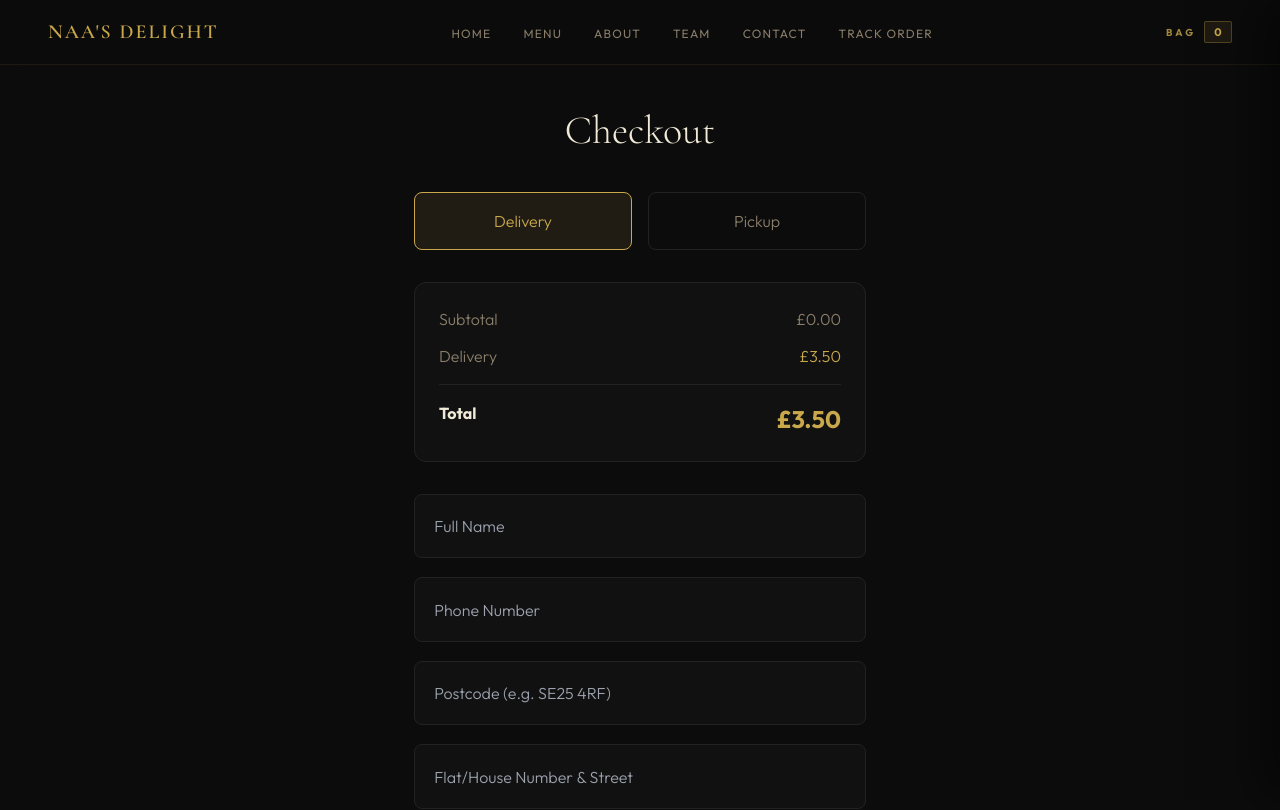
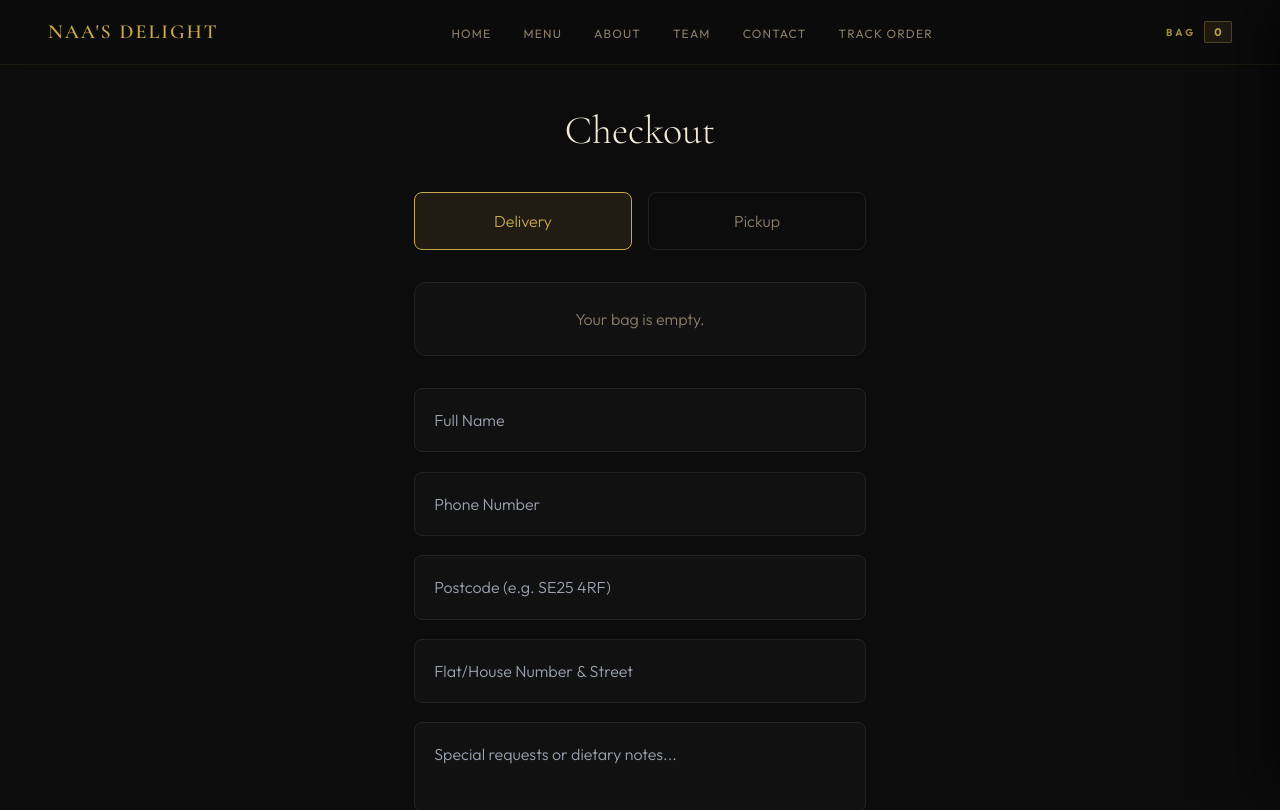
Before and after one commit to BenjaminTorto/naas-delight, a React (Vite) app: page /checkout in a window 1280 px wide. Shown: the top 810 px of the page. Built offline with nearby package versions, Linux system fonts and the light colour scheme.

Commit message:
feat: upgrade checkout logic with resilient WhatsApp redirect

```diff
--- a/src/pages/Checkout.jsx
+++ b/src/pages/Checkout.jsx
@@ -4,6 +4,7 @@ import { useNavigate } from 'react-router-dom';
 import { supabase } from '../lib/supabase';
 
 const KITCHEN_ADDRESS = "25 Grasmere Road, London SE25 4RF";
+const WHATSAPP_NUMBER = "447833698693";
 
 const Checkout = () => {
   const { cart, cartTotal } = useCart();
@@ -12,33 +13,35 @@ const Checkout = () => {
   const [serviceMethod, setServiceMethod] = useState('delivery');
 
   const [formData, setFormData] = useState({
-    name: '', email: '', phone: '', address: '', postcode: '', instructions: ''
+    name: '',
+    phone: '',
+    address: '',
+    postcode: '',
+    instructions: '',
   });
 
-  // DELIVERY FEE LOGIC BASED ON LONDON POSTCODES
   const calculateFee = () => {
     if (serviceMethod === 'pickup') return 0;
-
     const pc = formData.postcode.toUpperCase().trim();
-    if (!pc) return 3.50; // Default
-
-    if (pc.startsWith('SE25')) return 3.50; // Local (South Norwood)
-    if (pc.startsWith('SE20') || pc.startsWith('SE27') || pc.startsWith('CR0')) return 5.50; // Nearby
-    return 8.50; // Wider South London
+    if (!pc) return 3.50;
+    if (pc.startsWith('SE25')) return 3.50;
+    if (pc.startsWith('SE20') || pc.startsWith('SE27') || pc.startsWith('CR0')) return 5.50;
+    return 8.50;
   };
 
   const deliveryFee = calculateFee();
   const finalTotal = cartTotal + deliveryFee;
-  const WHATSAPP_NUMBER = "447833698693";
 
   const handleInputChange = (e) => {
     setFormData({ ...formData, [e.target.name]: e.target.value });
   };
 
   const generateWhatsAppUrl = (orderId) => {
-    let text = `*NEW ORDER: Naa's Delight*\nID: #${orderId}\n`;
+    let text = `*NEW ORDER — Naa's Delight*\n`;
+    text += `*Order ID:* #${orderId}\n`;
     text += `*Method:* ${serviceMethod.toUpperCase()}\n\n`;
-    text += `*Customer:* ${formData.name}\n*Phone:* ${formData.phone}\n`;
+    text += `*Customer:* ${formData.name}\n`;
+    text += `*Phone:* ${formData.phone}\n`;
 
     if (serviceMethod === 'delivery') {
       text += `*Address:* ${formData.address}, ${formData.postcode}\n`;
@@ -46,56 +49,93 @@ const Checkout = () => {
       text += `*Pickup from:* ${KITCHEN_ADDRESS}\n`;
     }
 
-    text += `\n*Items:*\n` + cart.map(i => `- ${i.quantity}x ${i.name}`).join('\n');
-    text += `\n\n*Subtotal:* £${cartTotal.toFixed(2)}\n`;
-    text += `*Delivery:* £${deliveryFee.toFixed(2)}\n`;
-    text += `*TOTAL: £${finalTotal.toFixed(2)}*`;
+    if (formData.instructions) {
+      text += `*Notes:* ${formData.instructions}\n`;
+    }
+
+    text += `\n*Items:*\n`;
+    text += cart.map(i => `- ${i.quantity}x ${i.name}`).join('\n');
+    text += `\n\n*Subtotal:* £${cartTotal.toFixed(2)}`;
+    text += `\n*${serviceMethod === 'pickup' ? 'Pickup' : 'Delivery'}:* ${deliveryFee === 0 ? 'FREE' : `£${deliveryFee.toFixed(2)}`}`;
+    text += `\n*TOTAL: £${finalTotal.toFixed(2)}*`;
 
     return `https://wa.me/${WHATSAPP_NUMBER}?text=${encodeURIComponent(text)}`;
   };
 
   const handleSubmit = async (e) => {
     e.preventDefault();
+    if (cart.length === 0) return;
     setIsSubmitting(true);
+
+    // 1. Generate a temporary ID and the WhatsApp link immediately
+    const tempId = Math.random().toString(36).slice(2, 8).toUpperCase();
+    const whatsappUrl = generateWhatsAppUrl(tempId);
+
+    // 2. TRIGGER WHATSAPP IMMEDIATELY (Before the await)
+    // This bypasses browser popup blockers which hate waiting for database calls
+    window.open(whatsappUrl, '_blank');
+
+    // 3. Silent background check to Supabase
     try {
       const { data, error } = await supabase.from('orders').insert([{
         customer_name: formData.name,
         customer_phone: formData.phone,
-        delivery_address: serviceMethod === 'delivery' ? `${formData.address}, ${formData.postcode}` : 'PICKUP',
+        delivery_address: serviceMethod === 'delivery'
+          ? `${formData.address}, ${formData.postcode}`
+          : 'PICKUP',
         items: cart,
         total_price: finalTotal,
-        status: 'pending'
+        status: 'pending',
       }]).select();
 
-      if (error) throw error;
-      window.open(generateWhatsAppUrl(data[0].id.toString().slice(0,6)), '_blank');
-      navigate(`/order-confirmation/${data[0].id}`);
+      // Use the real DB ID if available, otherwise keep tempId
+      const finalId = (!error && data?.[0]?.id) ? data[0].id.toString().slice(0, 6) : tempId;
+
+      navigate(`/order-confirmation/${finalId}`);
     } catch (err) {
-      alert("Checkout failed.");
+      console.warn("Supabase log skipped, continuing to confirmation.");
+      navigate(`/order-confirmation/${tempId}`);
     } finally {
       setIsSubmitting(false);
     }
   };
 
-  const inputStyle = { backgroundColor: '#111', border: '1px solid #222', color: '#F0EAD6', padding: '1.2rem', borderRadius: '8px', width: '100%' };
+  const inputStyle = {
+    backgroundColor: '#111',
+    border: '1px solid #222',
+    color: '#F0EAD6',
+    padding: '1.2rem',
+    borderRadius: '8px',
+    width: '100%',
+    fontSize: '1rem',
+    outline: 'none',
+    boxSizing: 'border-box',
+  };
 
   return (
     <div style={{ backgroundColor: '#0C0C0C', color: '#F0EAD6', minHeight: '100vh', paddingTop: '100px', paddingBottom: '60px' }}>
       <div style={{ maxWidth: '500px', margin: '0 auto', padding: '0 1.5rem' }}>
-        <h1 style={{ fontFamily: 'Cormorant Garamond, serif', fontSize: '2.5rem', marginBottom: '2rem', textAlign: 'center' }}>Checkout</h1>
 
-        {/* Method Selector */}
+        <h1 style={{ fontFamily: 'Cormorant Garamond, serif', fontSize: '2.5rem', marginBottom: '2rem', textAlign: 'center' }}>
+          Checkout
+        </h1>
+
         <div style={{ display: 'flex', gap: '1rem', marginBottom: '2rem' }}>
           {['delivery', 'pickup'].map(method => (
             <button
               key={method}
+              type="button"
               onClick={() => setServiceMethod(method)}
               style={{
-                flex: 1, padding: '1rem', borderRadius: '8px', cursor: 'pointer',
+                flex: 1,
+                padding: '1rem',
+                borderRadius: '8px',
+                cursor: 'pointer',
                 border: serviceMethod === method ? '1px solid #C9A84C' : '1px solid #222',
                 backgroundColor: serviceMethod === method ? 'rgba(201,168,76,0.1)' : 'transparent',
                 color: serviceMethod === method ? '#C9A84C' : '#8A7E6A',
-                textTransform: 'capitalize'
+                textTransform: 'capitalize',
+                fontSize: '1rem',
               }}
             >
               {method}
@@ -103,48 +143,78 @@ const Checkout = () => {
           ))}
         </div>
 
-        {/* Summary Card */}
         <div style={{ backgroundColor: '#111', padding: '1.5rem', borderRadius: '12px', marginBottom: '2rem', border: '1px solid #222' }}>
-          <div style={{ display: 'flex', justifyContent: 'space-between', marginBottom: '0.8rem', color: '#8A7E6A' }}>
+          {cart.length === 0 ? (
+            <p style={{ color: '#8A7E6A', textAlign: 'center' }}>Your bag is empty.</p>
+          ) : (
+            <>
+              {cart.map((item, i) => (
+                <div key={i} style={{ display: 'flex', justifyContent: 'space-between', marginBottom: '0.6rem', color: '#8A7E6A', fontSize: '0.9rem' }}>
+                  <span>{item.quantity}x {item.name}</span>
+                  <span>£{(item.price * item.quantity).toFixed(2)}</span>
+                </div>
+              ))}
+              <div style={{ borderTop: '1px solid #222', marginTop: '1rem', paddingTop: '1rem' }}>
+                <div style={{ display: 'flex', justifyContent: 'space-between', marginBottom: '0.6rem', color: '#8A7E6A' }}>
                   <span>Subtotal</span>
                   <span>£{cartTotal.toFixed(2)}</span>
                 </div>
-          <div style={{ display: 'flex', justifyContent: 'space-between', marginBottom: '0.8rem', color: '#8A7E6A' }}>
+                <div style={{ display: 'flex', justifyContent: 'space-between', marginBottom: '0.6rem', color: '#8A7E6A' }}>
                   <span>{serviceMethod === 'pickup' ? 'Pickup' : 'Delivery'}</span>
-            <span style={{color: '#C9A84C'}}>{deliveryFee === 0 ? 'FREE' : `£${deliveryFee.toFixed(2)}`}</span>
+                  <span style={{ color: '#C9A84C' }}>{deliveryFee === 0 ? 'FREE' : `£${deliveryFee.toFixed(2)}`}</span>
                 </div>
-          <div style={{ borderTop: '1px solid #222', paddingTop: '1rem', marginTop: '1rem', display: 'flex', justifyContent: 'space-between', fontWeight: 'bold' }}>
+                <div style={{ display: 'flex', justifyContent: 'space-between', fontWeight: 'bold', marginTop: '0.5rem' }}>
                   <span>Total</span>
                   <span style={{ color: '#C9A84C', fontSize: '1.5rem' }}>£{finalTotal.toFixed(2)}</span>
                 </div>
               </div>
+            </>
+          )}
+        </div>
 
         <form onSubmit={handleSubmit} style={{ display: 'flex', flexDirection: 'column', gap: '1.2rem' }}>
-          <input required name="name" placeholder="Full Name" onChange={handleInputChange} style={inputStyle} />
-          <input required name="phone" type="tel" placeholder="Phone Number" onChange={handleInputChange} style={inputStyle} />
+          <input required name="name" placeholder="Full Name" value={formData.name} onChange={handleInputChange} style={inputStyle} />
+          <input required name="phone" type="tel" placeholder="Phone Number" value={formData.phone} onChange={handleInputChange} style={inputStyle} />
 
           {serviceMethod === 'delivery' && (
             <>
-              <input required name="postcode" placeholder="Postcode (e.g. SE25 4RF)" onChange={handleInputChange} style={inputStyle} />
-              <input required name="address" placeholder="Flat/House Number & Street" onChange={handleInputChange} style={inputStyle} />
+              <input required name="postcode" placeholder="Postcode (e.g. SE25 4RF)" value={formData.postcode} onChange={handleInputChange} style={inputStyle} />
+              <input required name="address" placeholder="Flat/House Number & Street" value={formData.address} onChange={handleInputChange} style={inputStyle} />
             </>
           )}
 
           {serviceMethod === 'pickup' && (
-            <div style={{ padding: '1rem', backgroundColor: '#1a1a1a', borderRadius: '8px', border: '1px dashed #C9A84C', fontSize: '0.8rem' }}>
+            <div style={{ padding: '1rem', backgroundColor: '#1a1a1a', borderRadius: '8px', border: '1px dashed #C9A84C', fontSize: '0.85rem' }}>
               <p style={{ color: '#C9A84C', marginBottom: '0.4rem' }}>Collection Address:</p>
               <p style={{ color: '#8A7E6A' }}>{KITCHEN_ADDRESS}</p>
             </div>
           )}
 
-          <textarea name="instructions" placeholder="Special requests..." onChange={handleInputChange} style={{ ...inputStyle, height: '80px', resize: 'none' }} />
+          <textarea
+            name="instructions"
+            placeholder="Special requests or dietary notes..."
+            value={formData.instructions}
+            onChange={handleInputChange}
+            style={{ ...inputStyle, height: '90px', resize: 'none' }}
+          />
 
-          <button type="submit" disabled={isSubmitting} style={{
-            backgroundColor: '#C9A84C', color: '#0C0C0C', padding: '1.2rem',
-            fontWeight: '800', cursor: 'pointer', border: 'none', borderRadius: '8px',
-            fontSize: '1rem', letterSpacing: '1px', marginTop: '1rem'
-          }}>
-            {isSubmitting ? 'PROCESSING...' : `ORDER VIA WHATSAPP • £${finalTotal.toFixed(2)}`}
+          <button
+            type="submit"
+            disabled={isSubmitting || cart.length === 0}
+            style={{
+              backgroundColor: isSubmitting ? '#8A7E6A' : '#C9A84C',
+              color: '#0C0C0C',
+              padding: '1.2rem',
+              fontWeight: '800',
+              cursor: isSubmitting || cart.length === 0 ? 'not-allowed' : 'pointer',
+              border: 'none',
+              borderRadius: '8px',
+              fontSize: '1rem',
+              letterSpacing: '1px',
+              marginTop: '1rem',
+            }}
+          >
+            {isSubmitting ? 'OPENING WHATSAPP...' : `ORDER VIA WHATSAPP • £${finalTotal.toFixed(2)}`}
           </button>
         </form>
       </div>
```
Also changed, not shown: public/vercel.json (deleted), 1 other file (tests, documents, lock files or other folders). Lines whose indentation alone changed are shown as unchanged.
